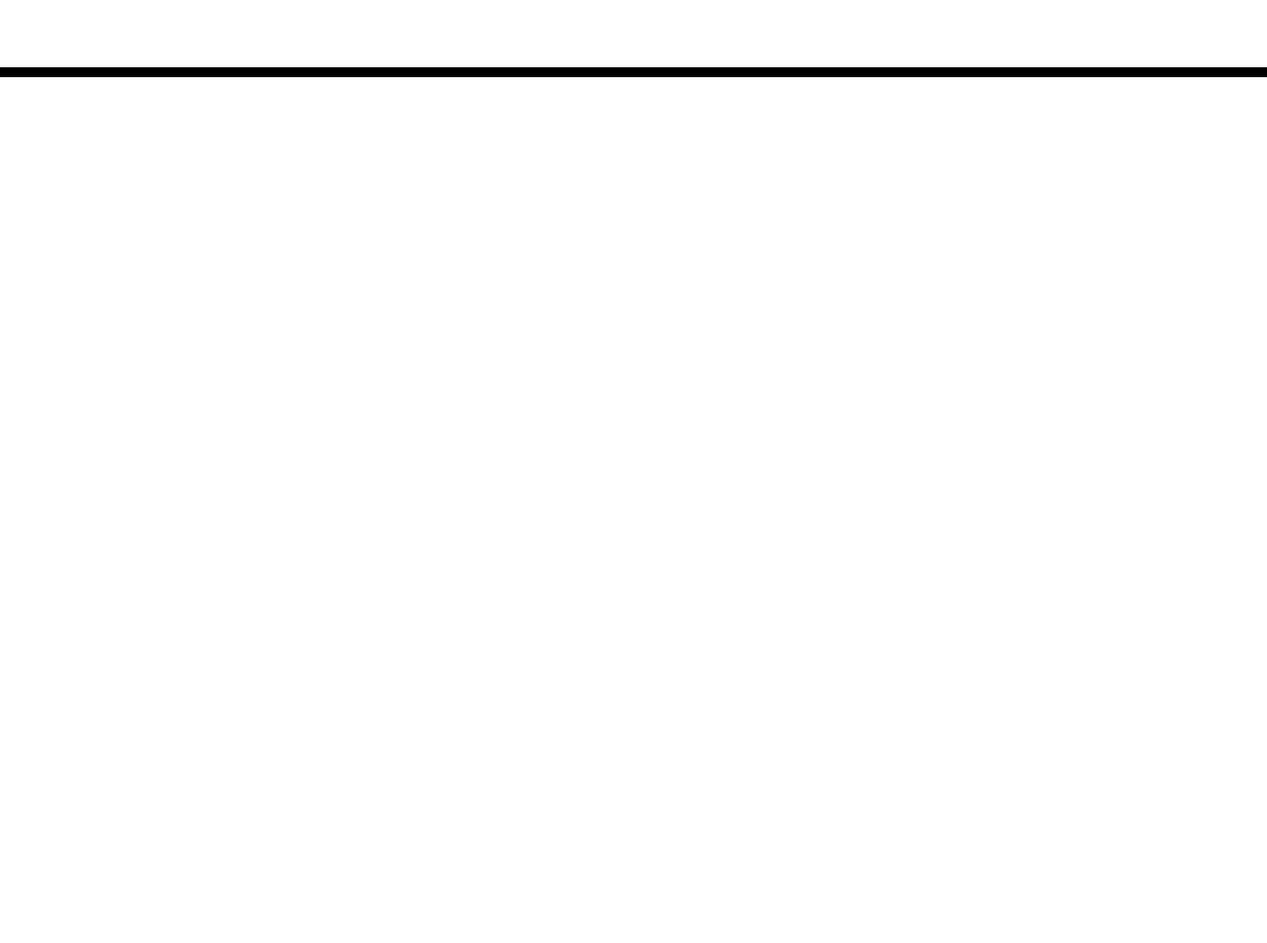
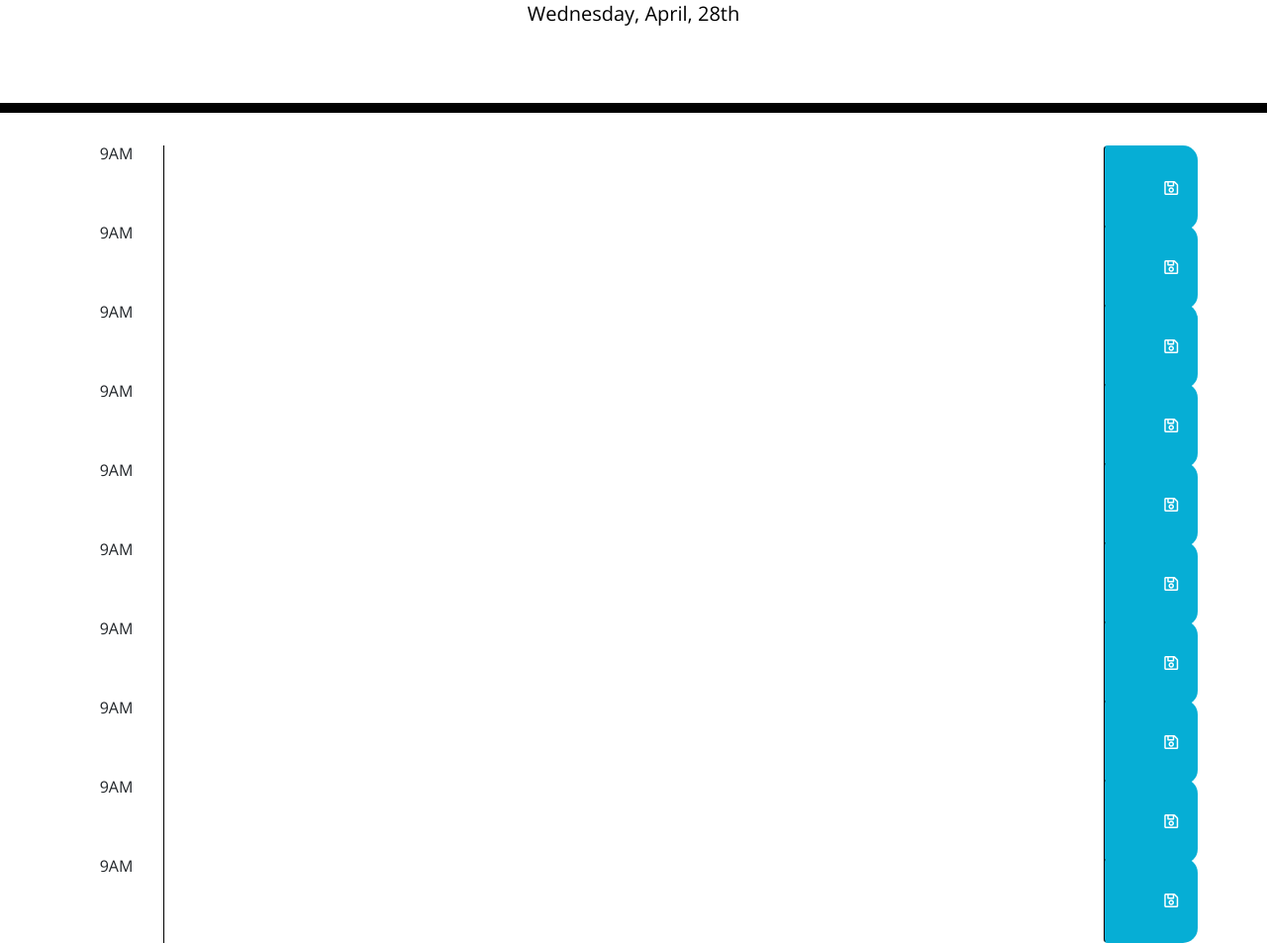
Before and after one commit to rgeisreiter/WorkDaySchedule, a plain HTML site: page index.html in a window 1280 px wide. Shown: the part 190-1143 px from the top of the page at 99% size. Before the commit the page ends 800 px from the top, so only its background shows below. Drawn offline with nearby package versions, Linux system fonts and the light colour scheme; files that its build step writes are made by us from their sources.

Commit message:
added Js file

```diff
--- /dev/null
+++ b/Assets/script.js
@@ -0,0 +1,3 @@
+$(document).ready(function () {
+  $("#currentDay").text(moment().format("dddd, MMMM, Do"));
+});
--- a/index.html
+++ b/index.html
@@ -18,7 +18,7 @@
       href="https://fonts.googleapis.com/css?family=Open+Sans&display=swap"
       rel="stylesheet"
     />
-    <link rel="stylesheet" href="style.css" />
+    <link rel="stylesheet" href="./Assets/style.css" />
     <title>Work Day Scheduler</title>
   </head>
 
@@ -30,9 +30,90 @@
     </header>
     <div class="container">
       <!-- Timeblocks go here -->
+      <!-- 9AM block -->
+      <div class="row time-block" id="hour-9">
+        <div class="col-md-1">9AM</div>
+        <textarea class="col-md-10 description"></textarea>
+        <button class="col-md-1 saveBtn btn">
+          <i class="far fa-save"></i>
+        </button>
+      </div>
+      <!-- 10AM block -->
+      <div class="row time-block" id="hour-9">
+        <div class="col-md-1">9AM</div>
+        <textarea class="col-md-10 description"></textarea>
+        <button class="col-md-1 saveBtn btn">
+          <i class="far fa-save"></i>
+        </button>
+      </div>
+      <!-- 11AM block -->
+      <div class="row time-block" id="hour-9">
+        <div class="col-md-1">9AM</div>
+        <textarea class="col-md-10 description"></textarea>
+        <button class="col-md-1 saveBtn btn">
+          <i class="far fa-save"></i>
+        </button>
+      </div>
+      <!-- 9AM block -->
+      <div class="row time-block" id="hour-9">
+        <div class="col-md-1">9AM</div>
+        <textarea class="col-md-10 description"></textarea>
+        <button class="col-md-1 saveBtn btn">
+          <i class="far fa-save"></i>
+        </button>
+      </div>
+      <!-- 9AM block -->
+      <div class="row time-block" id="hour-9">
+        <div class="col-md-1">9AM</div>
+        <textarea class="col-md-10 description"></textarea>
+        <button class="col-md-1 saveBtn btn">
+          <i class="far fa-save"></i>
+        </button>
+      </div>
+      <!-- 9AM block -->
+      <div class="row time-block" id="hour-9">
+        <div class="col-md-1">9AM</div>
+        <textarea class="col-md-10 description"></textarea>
+        <button class="col-md-1 saveBtn btn">
+          <i class="far fa-save"></i>
+        </button>
+      </div>
+      <!-- 9AM block -->
+      <div class="row time-block" id="hour-9">
+        <div class="col-md-1">9AM</div>
+        <textarea class="col-md-10 description"></textarea>
+        <button class="col-md-1 saveBtn btn">
+          <i class="far fa-save"></i>
+        </button>
+      </div>
+      <!-- 9AM block -->
+      <div class="row time-block" id="hour-9">
+        <div class="col-md-1">9AM</div>
+        <textarea class="col-md-10 description"></textarea>
+        <button class="col-md-1 saveBtn btn">
+          <i class="far fa-save"></i>
+        </button>
+      </div>
+      <!-- 9AM block -->
+      <div class="row time-block" id="hour-9">
+        <div class="col-md-1">9AM</div>
+        <textarea class="col-md-10 description"></textarea>
+        <button class="col-md-1 saveBtn btn">
+          <i class="far fa-save"></i>
+        </button>
+      </div>
+      <!-- 9AM block -->
+      <div class="row time-block" id="hour-9">
+        <div class="col-md-1">9AM</div>
+        <textarea class="col-md-10 description"></textarea>
+        <button class="col-md-1 saveBtn btn">
+          <i class="far fa-save"></i>
+        </button>
+      </div>
     </div>
 
     <script src="https://cdnjs.cloudflare.com/ajax/libs/jquery/3.2.1/jquery.min.js"></script>
     <script src="https://cdnjs.cloudflare.com/ajax/libs/moment.js/2.24.0/moment.min.js"></script>
+    <script src="./Assets/script.js"></script>
   </body>
 </html>
```
Also changed, not shown: Assets/style.css (renamed from Develop/style.css).
